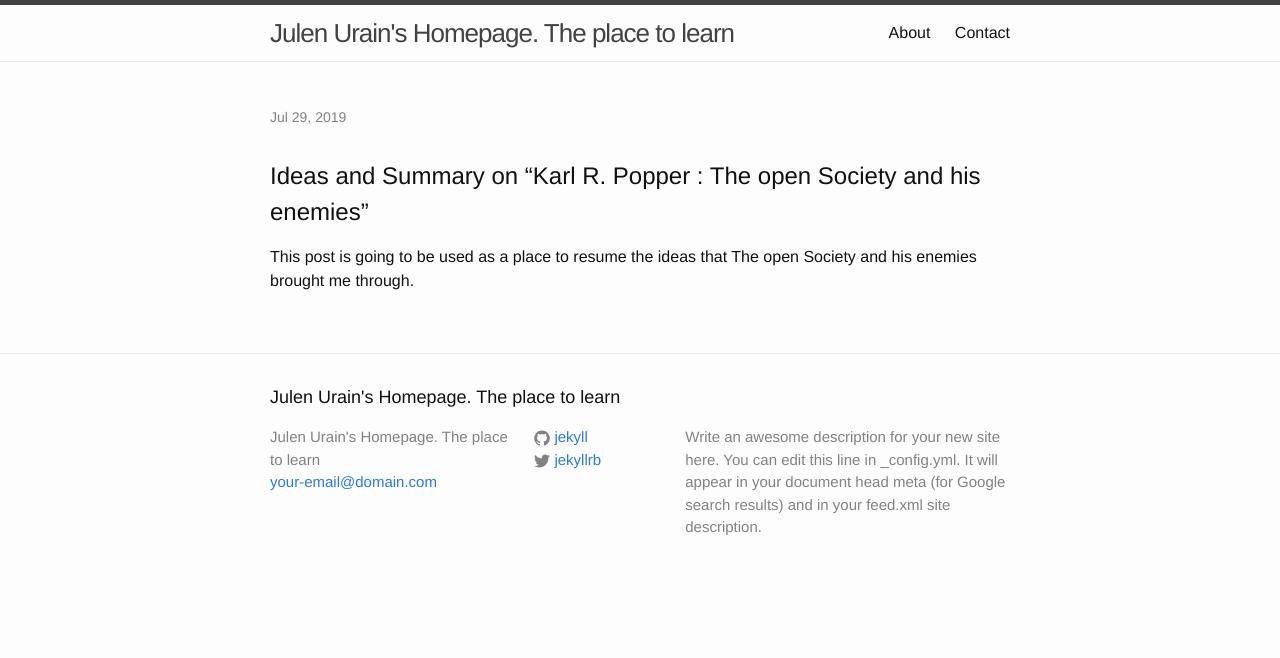
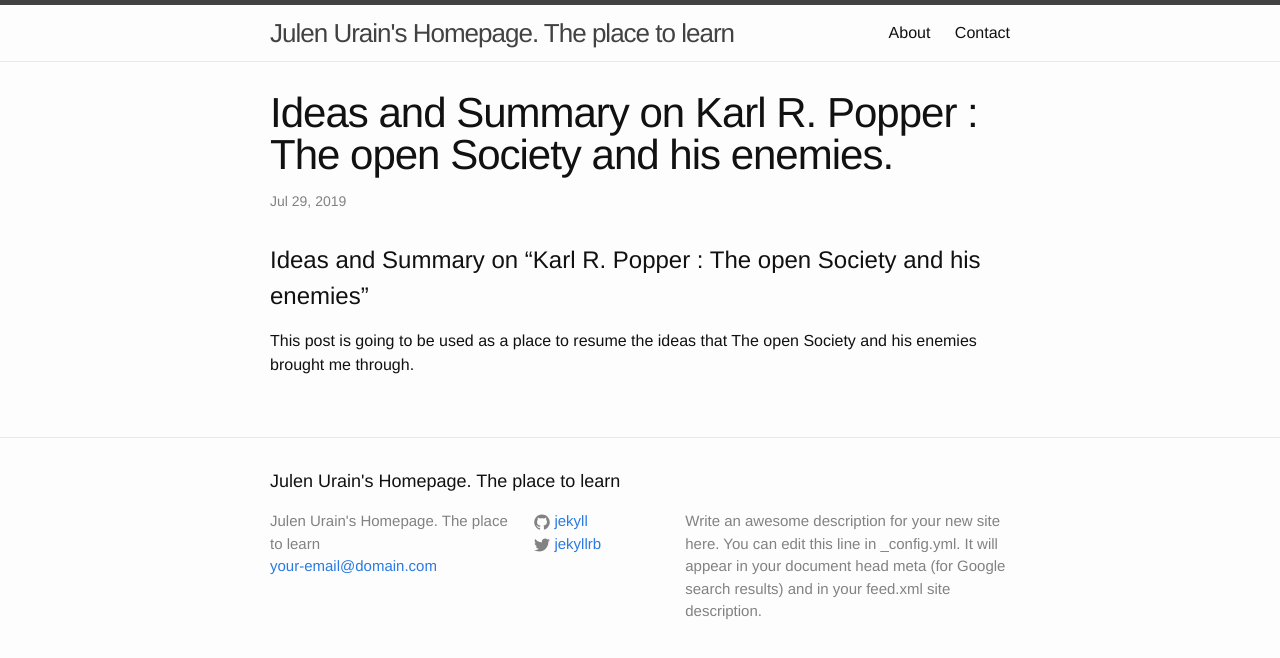
Before and after one commit to TheCamusean/theCamusean.github.io, a Jekyll site: the page built from _posts/2019-07-29-Karl-Popper.markdown, in a window 1280 px wide. Shown: the top 658 px of the page. Built offline with Jekyll 4.4.1, drawn with Linux system fonts in a browser that asks for light colours; our own code applies the rules of GitHub Pages for plain Markdown files; a script that is not in the unit is left out.

Commit message:
title change

```diff
--- a/_posts/2019-07-29-Karl-Popper.markdown
+++ b/_posts/2019-07-29-Karl-Popper.markdown
@@ -1,7 +1,7 @@
 ---
 layout: post
 mathjax: True
-title:  "Ideas and Summary on "Karl R. Popper : The open Society and his enemies". "
+title:  "Ideas and Summary on Karl R. Popper : The open Society and his enemies. "
 date:   2019-07-29 23:12:04 +0100
 categories: jekyll update
 ---
```
